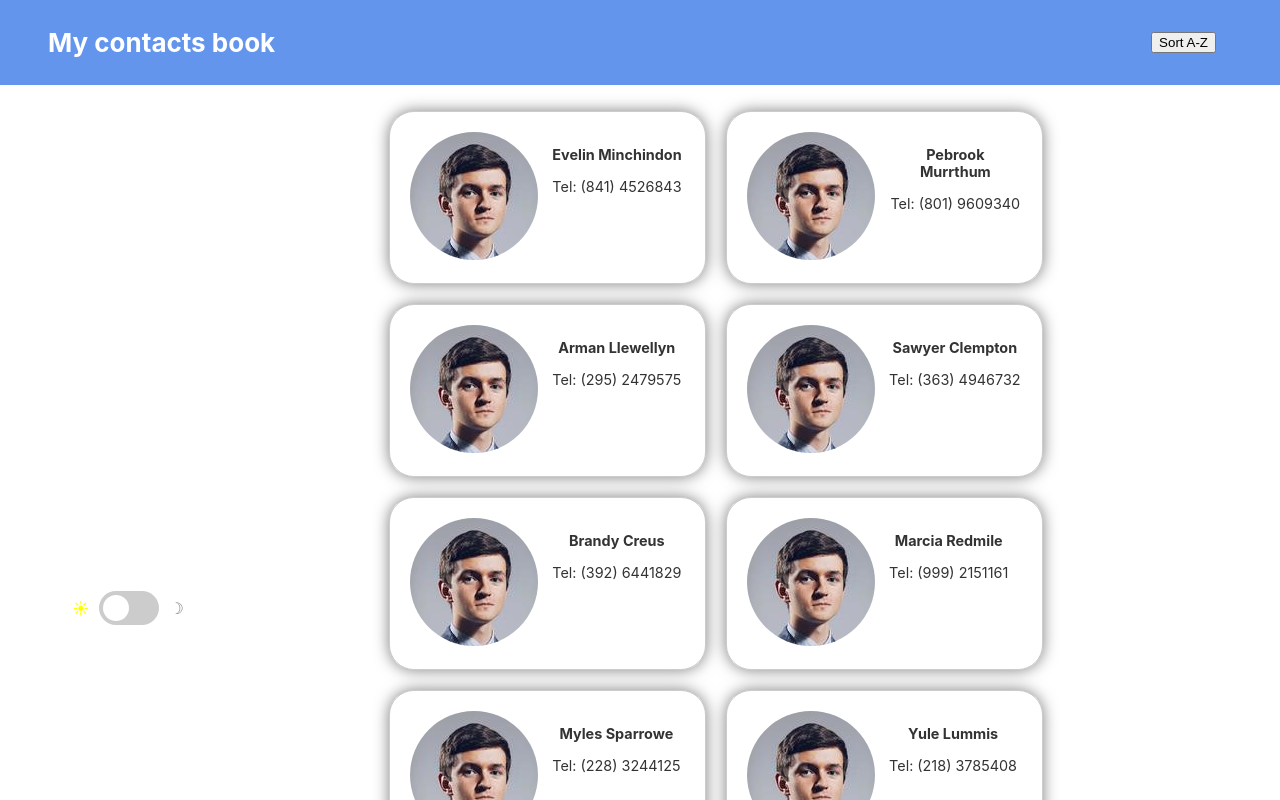
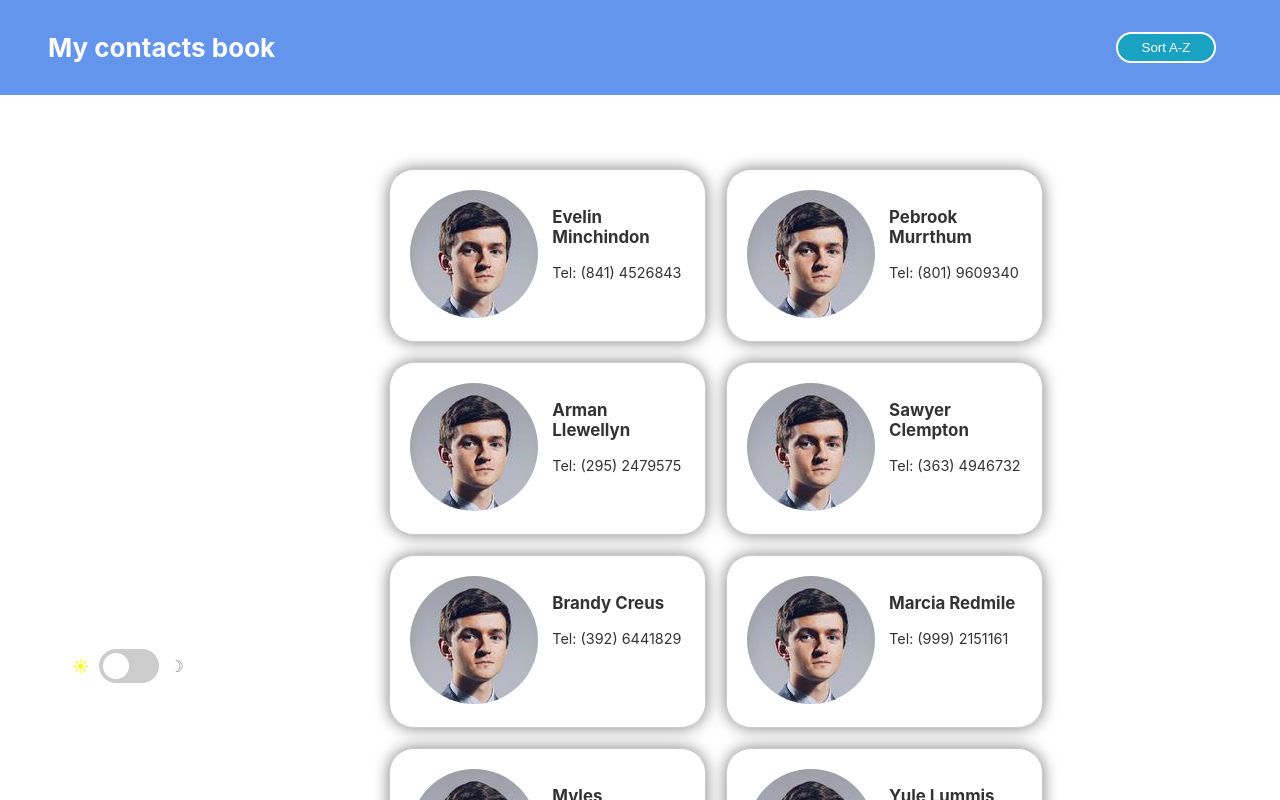
Before and after one commit to CAH1983/CT_Bike_Club, a React (Create React App) app: page / in a window 1280 px wide. Shown: the top 800 px of the page. Built offline with nearby package versions, Linux system fonts and the light colour scheme.

Commit message:
fixed styling on cards and app

```diff
--- a/src/App.css
+++ b/src/App.css
@@ -8,6 +8,7 @@
 main {
   display: flex;
   justify-content: center;
+  padding-top: 3em;
 }
 
 .contacts-wrapper {
@@ -27,7 +28,7 @@ main {
 
 .dark-mode {
   background-color: #1a1919;
-  color: #999;
+  color: #c6c5c5;
   height: 100%;
   transition: background-color 0.25s ease-in-out;
 }
--- a/src/App.js
+++ b/src/App.js
@@ -28,7 +28,7 @@ function App() {
 
         <ul className='contacts-wrapper'>
 
-          {contactsData.map(contact => (
+        {contactsData.map(contact => (
             <li key={contact.id}>
               <ContactCard firstName={contact.first_name} lastName={contact.last_name} phone={contact.phone} src={require(`./contact-images/${randomNum}.jpeg`)} />
 
--- a/src/components/Button/Button.css
+++ b/src/components/Button/Button.css
@@ -1,3 +1,13 @@
 .button {
   margin: 1rem;
+  border-radius: 20px;
+  width: 100px;
+  background-color: #19a2c1;
+  color: white;
+  border: 2px solid white;
+  padding: 6px;
 }
+
+.button:hover {
+  opacity: 0.7;
+}
--- a/src/components/ContactCard/ContactCard.css
+++ b/src/components/ContactCard/ContactCard.css
@@ -40,12 +40,8 @@
     border-radius: 50%;
 }
 
-.contact-names {
-    font-weight: bold;
-}
-
 
 .contact-details-wrapper {
     padding-left: 1em;
-    justify-content: flex-start;
+    text-align: start;
 }
--- a/src/components/ContactCard/ContactCard.js
+++ b/src/components/ContactCard/ContactCard.js
@@ -16,7 +16,7 @@ const ContactCard = ({ firstName, lastName, phone, src }) => {
             </div>
 
             <div className="contact-details-wrapper">
-                <p className='contact-names'>{firstName} {lastName}</p>
+                <h3 className='contact-names'>{firstName} {lastName}</h3>
                 <p className='contact-phone'> Tel: {phone}</p>
             </div>
 
```
